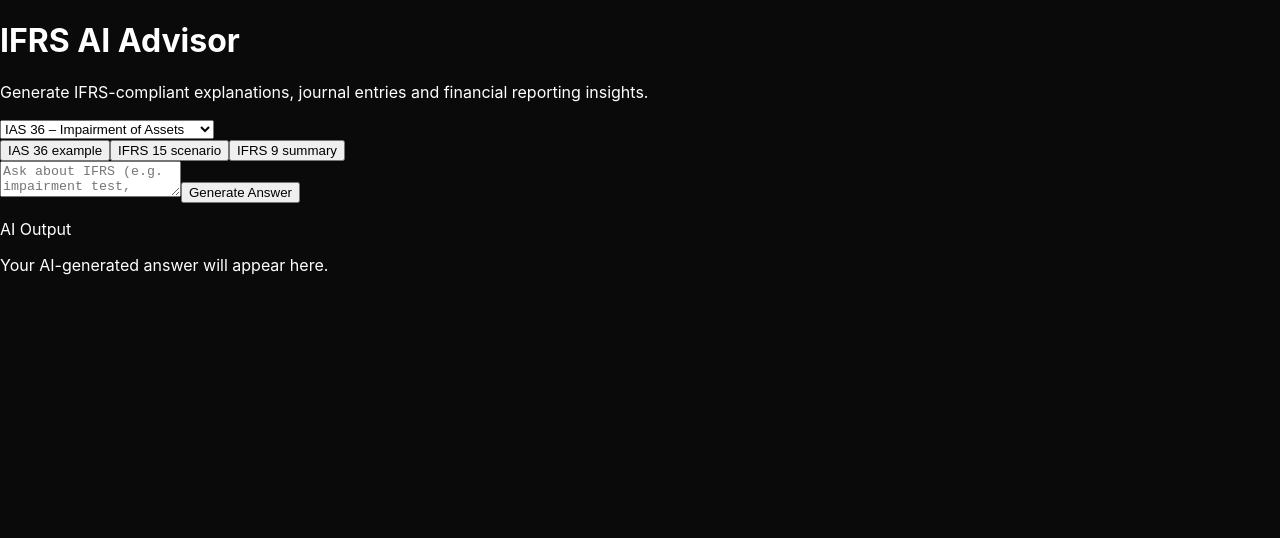
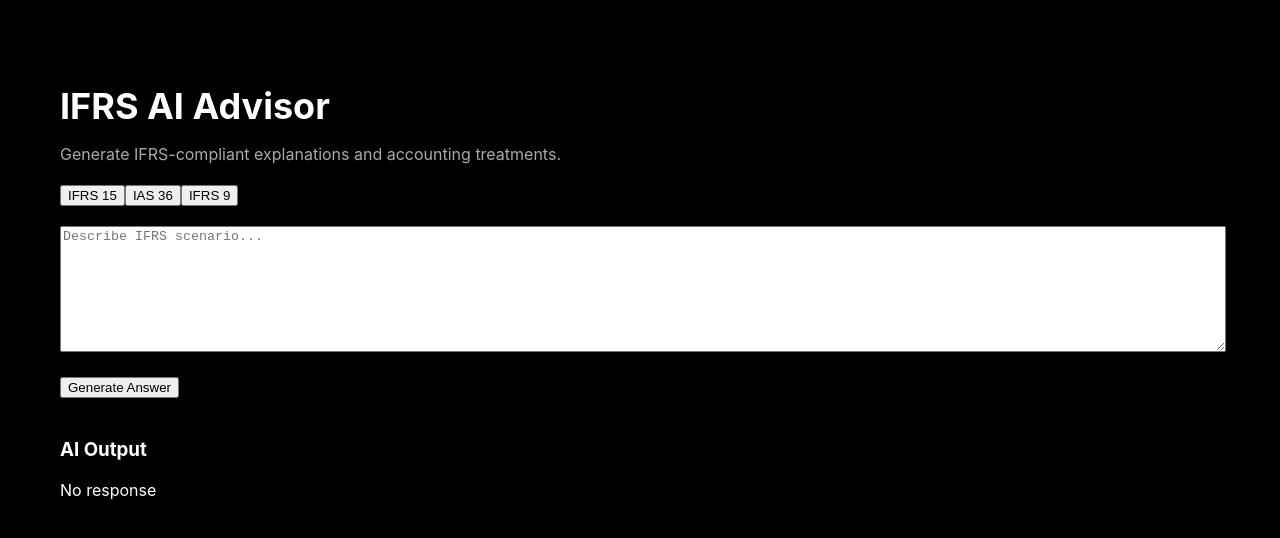
Before and after one commit to marinofecal/skynet-final, a Next.js app: page /tools/ifrs in a window 1280 px wide. Shown: the top 538 px of the page. Built offline with nearby package versions, Linux system fonts and the light colour scheme.

Commit message:
Update page.jsx

```diff
--- a/app/tools/ifrs/page.jsx
+++ b/app/tools/ifrs/page.jsx
@@ -20,38 +20,25 @@ export default function IFRSPage() {
           "Content-Type": "application/json",
         },
         body: JSON.stringify({
-          prompt: input,
+          prompt: `
+You are an IFRS expert.
+
+Provide a structured answer including:
+
+1. EXPLANATION
+2. ACCOUNTING TREATMENT
+3. JOURNAL ENTRIES (if applicable)
+4. PRACTICAL INSIGHT
+
+Scenario:
+${input}
+          `,
         }),
       });
 
       const data = await res.json();
       setOutput(data.result);
-    } catch (error) {
-      setOutput("Error generating response.");
-    }
-
-    setLoading(false);
-  };
-
-  const handleQuick = async (text) => {
-    setInput(text);
-    setLoading(true);
-    setOutput("");
-
-    try {
-      const res = await fetch("/api/bot", {
-        method: "POST",
-        headers: {
-          "Content-Type": "application/json",
-        },
-        body: JSON.stringify({
-          prompt: text,
-        }),
-      });
-
-      const data = await res.json();
-      setOutput(data.result);
-    } catch (error) {
+    } catch {
       setOutput("Error generating response.");
     }
 
@@ -59,45 +46,32 @@ export default function IFRSPage() {
   };
 
   return (
-    <div className="min-h-screen bg-gradient-to-b from-black to-[#0a0f1c] text-white p-10">
-
-      {/* HEADER */}
-      <h1 className="text-4xl font-bold mb-4">
+    <div style={{
+      minHeight: "100vh",
+      background: "black",
+      color: "white",
+      padding: "60px"
+    }}>
+      <h1 style={{ fontSize: "36px", marginBottom: "10px" }}>
         IFRS AI Advisor
       </h1>
 
-      <p className="text-gray-400 mb-8 max-w-xl">
-        Generate IFRS-compliant explanations, journal entries and financial reporting insights.
+      <p style={{ color: "#aaa", marginBottom: "20px" }}>
+        Generate IFRS-compliant explanations and accounting treatments.
       </p>
 
-      {/* SELECTOR */}
-      <select className="bg-[#111] border border-gray-700 p-3 rounded mb-6">
-        <option>IAS 36 – Impairment of Assets</option>
-        <option>IFRS 15 – Revenue Recognition</option>
-        <option>IFRS 9 – Financial Instruments</option>
-      </select>
-
-      {/* QUICK ACTIONS */}
-      <div className="flex gap-3 mb-4 flex-wrap">
-        <button
-          onClick={() => handleQuick("Explain IAS 36 impairment test with example")}
-          className="bg-gray-800 px-3 py-1 rounded text-sm hover:bg-gray-700"
-        >
-          IAS 36 example
+      {/* QUICK CASES */}
+      <div style={{ marginBottom: "20px" }}>
+        <button onClick={() => setInput("IFRS 15 revenue recognition example with journal entries")}>
+          IFRS 15
         </button>
 
-        <button
-          onClick={() => handleQuick("Provide IFRS 15 revenue recognition example with journal entries")}
-          className="bg-gray-800 px-3 py-1 rounded text-sm hover:bg-gray-700"
-        >
-          IFRS 15 scenario
+        <button onClick={() => setInput("IAS 36 impairment test example")}>
+          IAS 36
         </button>
 
-        <button
-          onClick={() => handleQuick("Summarize IFRS 9 financial instruments classification")}
-          className="bg-gray-800 px-3 py-1 rounded text-sm hover:bg-gray-700"
-        >
-          IFRS 9 summary
+        <button onClick={() => setInput("IFRS 9 financial instruments classification example")}>
+          IFRS 9
         </button>
       </div>
 
@@ -105,28 +79,26 @@ export default function IFRSPage() {
       <textarea
         value={input}
         onChange={(e) => setInput(e.target.value)}
-        className="w-full h-40 bg-[#111] border border-gray-700 p-4 rounded mb-4"
-        placeholder="Ask about IFRS (e.g. impairment test, revenue recognition, journal entries...)"
+        placeholder="Describe IFRS scenario..."
+        style={{
+          width: "100%",
+          height: "120px",
+          marginBottom: "20px"
+        }}
       />
 
-      {/* BUTTON */}
-      <button
-        onClick={handleGenerate}
-        className="px-6 py-3 bg-blue-600 rounded hover:bg-blue-500 disabled:opacity-50"
-        disabled={loading}
-      >
+      <button onClick={handleGenerate}>
         {loading ? "Generating..." : "Generate Answer"}
       </button>
 
       {/* OUTPUT */}
-      <div className="mt-6 p-6 bg-[#0b0f1a] border border-gray-800 rounded-xl">
-        <p className="text-sm text-gray-400 mb-3">AI Output</p>
+      <div style={{ marginTop: "40px" }}>
+        <h3>AI Output</h3>
 
-        <div className="text-sm whitespace-pre-line leading-relaxed">
-          {output || "Your AI-generated answer will appear here."}
+        <div style={{ whiteSpace: "pre-line", marginTop: "10px" }}>
+          {output || "No response"}
         </div>
       </div>
-
     </div>
   );
 }
```
